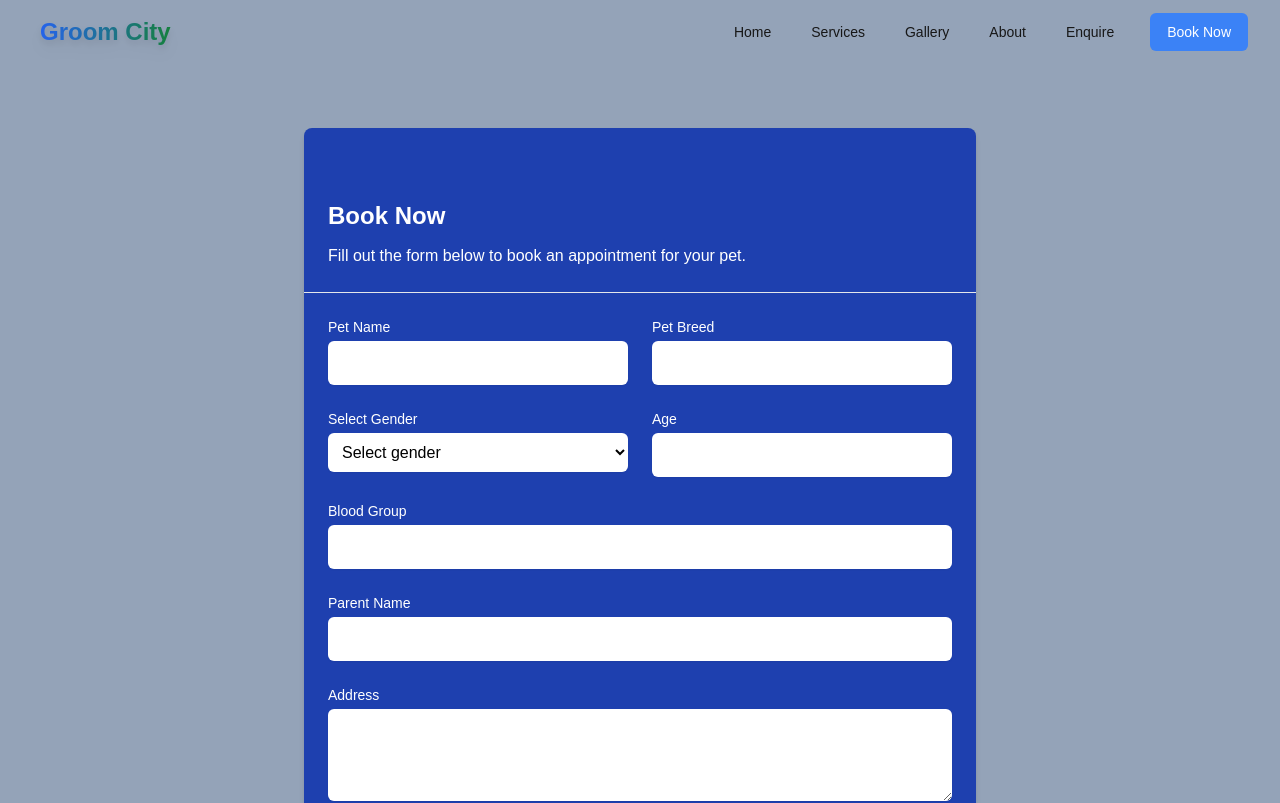
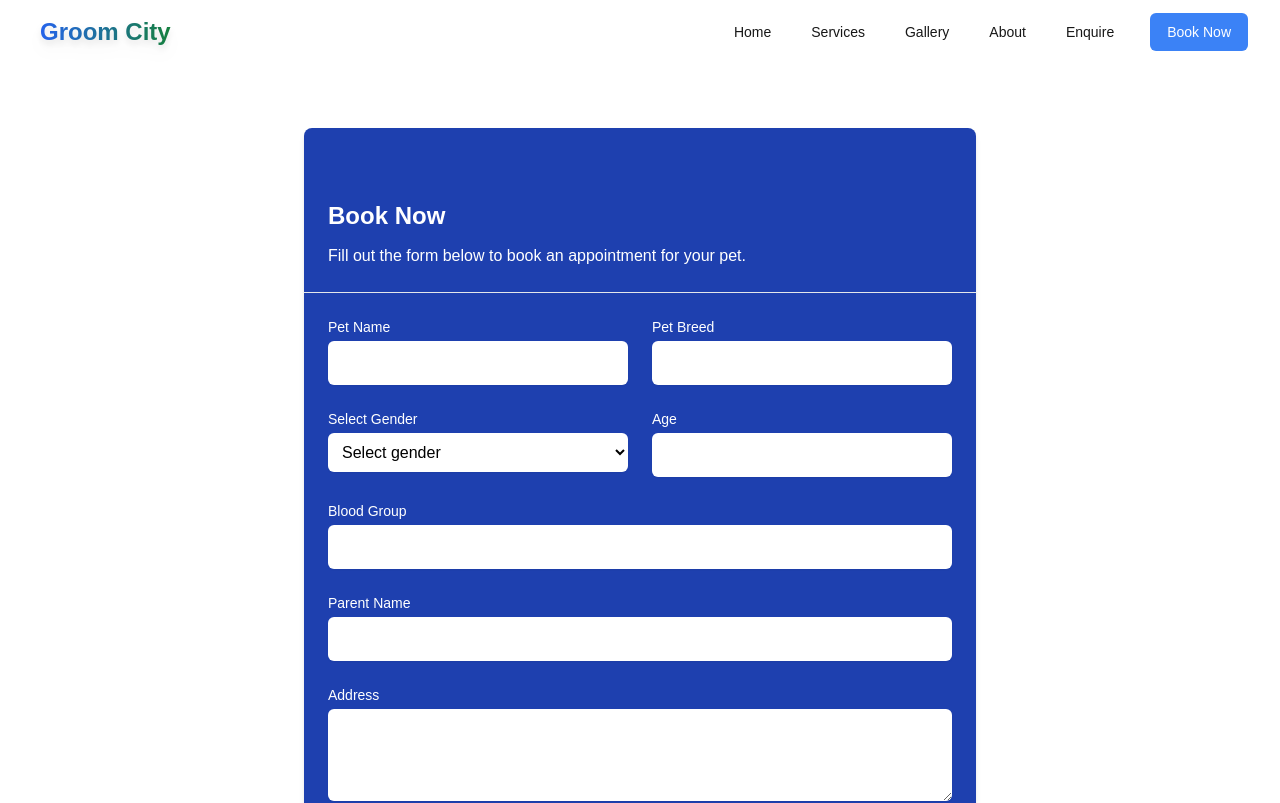
Before and after one commit to vamshichi/Bark-n-groom, a Next.js app: page /book-now in a window 1280 px wide. Shown: the top 803 px of the page. Built offline with nearby package versions, Linux system fonts and the light colour scheme.

Commit message:
added book now page

```diff
--- a/app/book-now/page.tsx
+++ b/app/book-now/page.tsx
@@ -58,7 +58,7 @@ export default function BookNowPage() {
   }
 
   return (
-    <div className="bg-slate-400 py-32">
+    <div className="bg-white py-32">
       <div className="max-w-2xl mx-auto bg-blue-800 dark:bg-gray-800 py-10 shadow-md rounded-lg overflow-hidden">
         <div className="p-6 bg-background/5 border-b">
           <h2 className="text-2xl font-bold text-white py-2 dark:text-white">Book Now</h2>
```
